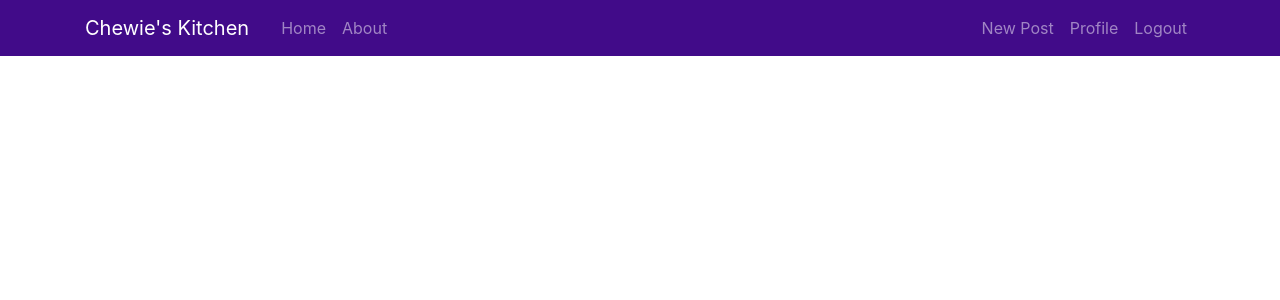
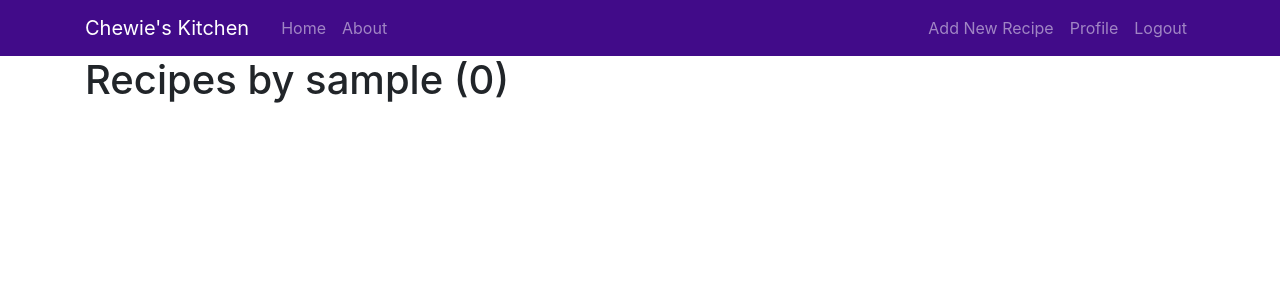
Before and after one commit to joelbenitez/house_recipe_book, a Django app: a page that uses blog/templates/blog/base.html in a window 1280 px wide. Shown: the top 300 px of the page. Run offline with Django 4.2, Linux system fonts and the light colour scheme; the visitor is signed in with stand-in values (Sample User, id 1); data comes from the database, SQL or seed files in the repository; data that the repository does not hold is empty; some libraries are stand-ins or nearby versions.

Commit message:
chore: Change blog names to recipe names (#3)
Change as many instances of the word "blog" as possible to "recipe" without
renaming the app, which is enough of an effort as to require several different
commits to do correctly without breaking anything and including the right
migrations

Co-authored-by: Cameron Will <cameron@thewills.net>

```diff
--- a/blog/admin.py
+++ b/blog/admin.py
@@ -1,7 +1,7 @@
 from django.contrib import admin
 
-from .models import Post
+from .models import Recipe
 
 # Register your models here.
 
-admin.site.register(Post)
+admin.site.register(Recipe)
--- a/blog/models.py
+++ b/blog/models.py
@@ -6,7 +6,7 @@
 # Create your models here.
 
 
-class Post(models.Model):
+class Recipe(models.Model):
     title = models.CharField(max_length=100)
     content = models.TextField()
     recipe_link = models.URLField(blank=True)
@@ -18,4 +18,4 @@
         return self.title
 
     def get_absolute_url(self):
-        return reverse("post-detail", kwargs={"pk": self.pk})
+        return reverse("recipe-detail", kwargs={"pk": self.pk})
--- a/blog/templates/blog/400.html
+++ b/blog/templates/blog/400.html
@@ -1,4 +1,4 @@
 <h1>400 Error</h1>
 <p>My Custom 400 page</p>
 
-<a href="{% url 'blog-home' %}">Go home you're drunk</a>
+<a href="{% url 'recipe-home' %}">Go home you're drunk</a>
--- a/blog/templates/blog/403.html
+++ b/blog/templates/blog/403.html
@@ -1,4 +1,4 @@
 <h1>403 Forbidden</h1>
 <p>You shall not pass</p>
 
-<a href="{% url 'blog-home' %}">Go home you're drunk</a>
+<a href="{% url 'recipe-home' %}">Go home you're drunk</a>
--- a/blog/templates/blog/404.html
+++ b/blog/templates/blog/404.html
@@ -1,4 +1,4 @@
 <h1>404 Page Not Found</h1>
 <p>My Custom 404 Page Not Found! Gatooooo</p>
 
-<a href="{% url 'blog-home' %}">Go home you're drunk</a>
+<a href="{% url 'recipe-home' %}">Go home you're drunk</a>
--- a/blog/templates/blog/500.html
+++ b/blog/templates/blog/500.html
@@ -1,4 +1,4 @@
 <h1>500 Error</h1>
 <p>My Custom 500 page</p>
 
-<a href="{% url 'blog-home' %}">Go home you're drunk</a>
+<a href="{% url 'recipe-home' %}">Go home you're drunk</a>
--- a/blog/templates/blog/base.html
+++ b/blog/templates/blog/base.html
@@ -29,22 +29,22 @@
 
 <body>
     <header class="site-header">
-        <nav class="navbar navbar-expand-md navbar-dark bg-steel fixed-top" style="background-color: #410b89;"" >
-            <div class=" container">
-            <a class="navbar-brand mr-4" href="{% url 'blog-home' %}">Chewie's Kitchen</a>
+        <nav class="navbar navbar-expand-md navbar-dark bg-steel" style="background-color: #410b89;"" >
+            <div class="container">
+            <a class="navbar-brand mr-4" href="{% url 'recipe-home' %}">Chewie's Kitchen</a>
             <button class="navbar-toggler" type="button" data-toggle="collapse" data-target="#navbarToggle"
                 aria-controls="navbarToggle" aria-expanded="false" aria-label="Toggle navigation">
                 <span class="navbar-toggler-icon"></span>
             </button>
             <div class="collapse navbar-collapse" id="navbarToggle">
                 <div class="navbar-nav mr-auto">
-                    <a class="nav-item nav-link" href="{% url 'blog-home' %}">Home</a>
+                    <a class="nav-item nav-link" href="{% url 'recipe-home' %}">Home</a>
                     <a class="nav-item nav-link" href="{% url 'blog-about' %}">About</a>
                 </div>
                 <!-- Navbar Right Side -->
                 <div class="navbar-nav">
                     {% if user.is_authenticated %}
-                    <a class="nav-item nav-link" href="{% url 'post-create' %}">New Post</a>
+                    <a class="nav-item nav-link" href="{% url 'recipe-create' %}">Add New Recipe</a>
                     <a class="nav-item nav-link" href="{% url 'profile' %}">Profile</a>
                     <a class="nav-item nav-link" href="{% url 'logout' %}">Logout</a>
                     {% else %}
@@ -80,7 +80,7 @@
                     <h3>Our Sidebar</h3>
                     <p class='text-muted'>You can put any information here you'd like.
                     <ul class="list-group">
-                        <li class="list-group-item list-group-item-light">Latest Posts</li>
+                        <li class="list-group-item list-group-item-light">Latest Recipes</li>
                         <li class="list-group-item list-group-item-light">Announcements</li>
                         <li class="list-group-item list-group-item-light">Calendars</li>
                         <li class="list-group-item list-group-item-light">etc</li>
--- a/blog/templates/blog/post_confirm_delete.html
+++ b/blog/templates/blog/recipe_confirm_delete.html
@@ -9,7 +9,7 @@
         </fieldset>
         <div class="form-group">
             <button class="btn btn-outline-danger" type="submit">Yes, Delete</button>
-            <a class="btn btn-outline-secondary" href=" {% url 'post-detail' object.id %}" type="submit">Cancel</a>
+            <a class="btn btn-outline-secondary" href=" {% url 'recipe-detail' object.id %}" type="submit">Cancel</a>
         </div>
     </form>
 </div>
--- a/blog/templates/blog/post_form.html
+++ b/blog/templates/blog/recipe_form.html
@@ -5,13 +5,13 @@
     <form method="POST">
         {% csrf_token %}
         <fieldset class="form-group">
-            <legend class="border-bottom mb-4">Create/update a post</legend>
+            <legend class="border-bottom mb-4">Create/update a recipe</legend>
             {{ form|crispy }}
         </fieldset>
         <div class="form-group">
-            <button class="btn btn-primary" type="submit">Post</button>
+            <button class="btn btn-primary" type="submit">Create</button>
             <button class="btn btn-outline-danger" type="reset">Reset</button>
-            <a class="btn btn-outline-secondary" href=" {% url 'blog-home' %}" type="submit">Cancel</a>
+            <a class="btn btn-outline-secondary" href=" {% url 'recipe-home' %}" type="submit">Cancel</a>
         </div>
     </form>
 </div>
--- a/blog/templates/blog/user_posts.html
+++ b/blog/templates/blog/user_recipes.html
@@ -1,15 +1,15 @@
 {% extends "blog/base.html" %}
 {% block content %}
-<h1 class="mb-3">Posts by {{ view.kwargs.username }} ({{ page_obj.paginator.count }})</h1>
-{% for post in posts %}
+<h1 class="mb-3">Recipes by {{ view.kwargs.username }} ({{ page_obj.paginator.count }})</h1>
+{% for recipe in recipes %}
 <article class="media content-section">
     <div class="media-body">
         <div class="article-metadata">
-            <a class="mr-2" href="{% url 'user-posts' post.author.username %}">{{ post.author }}</a>
-            <small class="text-muted">{{ post.date_posted|date:"l d F, Y" }}</small>
+            <a class="mr-2" href="{% url 'user-recipes' recipe.author.username %}">{{ recipe.author }}</a>
+            <small class="text-muted">{{ recipe.date_posted|date:"l d F, Y" }}</small>
         </div>
-        <h2><a class="article-title" href="{% url 'post-detail' post.id %}">{{ post.title }}</a></h2>
-        <p class="article-content">{{ post.content }}</p>
+        <h2><a class="article-title" href="{% url 'recipe-detail' recipe.id %}">{{ recipe.title }}</a></h2>
+        <p class="article-content">{{ recipe.content }}</p>
     </div>
 </article>
 {% endfor %}
--- a/blog/urls.py
+++ b/blog/urls.py
@@ -3,11 +3,11 @@
 from . import views
 
 urlpatterns = [
-    path("", views.PostListView.as_view(), name="blog-home"),
-    path("post/<int:pk>/", views.PostDetailView.as_view(), name="post-detail"),
-    path("post/new/", views.PostCreateView.as_view(), name="post-create"),
-    path("post/<int:pk>/update/", views.PostUpdateView.as_view(), name="post-update"),
-    path("post/<int:pk>/delete/", views.PostDeleteView.as_view(), name="post-delete"),
-    path("user/<str:username>/", views.UserPostListView.as_view(), name="user-posts"),
+    path("", views.RecipeListView.as_view(), name="recipe-home"),
+    path("recipe/<int:pk>/", views.RecipeDetailView.as_view(), name="recipe-detail"),
+    path("recipe/new/", views.RecipeCreateView.as_view(), name="recipe-create"),
+    path("recipe/<int:pk>/update/", views.RecipeUpdateView.as_view(), name="recipe-update"),
+    path("recipe/<int:pk>/delete/", views.RecipeDeleteView.as_view(), name="recipe-delete"),
+    path("user/<str:username>/", views.UserRecipeListView.as_view(), name="user-recipes"),
     path("about/", views.about, name="blog-about"),
 ]
--- a/blog/views.py
+++ b/blog/views.py
@@ -16,7 +16,7 @@
     UpdateView,
 )
 
-from .models import Post
+from .models import Recipe
 
 # Create your views here.
 
@@ -24,43 +24,43 @@
 
 
 def home(request):
-    context = {"posts": Post.objects.all()}
+    context = {"recipes": Recipe.objects.all()}
     if motd:
         messages.info(request, f"{motd}")
     return render(request, "blog/home.html", context)
 
 
-class PostListView(LoginRequiredMixin, ListView):
+class RecipeListView(LoginRequiredMixin, ListView):
 
-    model = Post
+    model = Recipe
     # New template replacing <app>/<model>_<view_type>.html
     template_name = "blog/home.html"
-    context_object_name = "posts"
+    context_object_name = "recipes"
     # In order to sort by date_posted, date_posted will reverse
     ordering = ["-date_posted"]
     paginate_by = 5
 
 
-class UserPostListView(LoginRequiredMixin, ListView):
-    model = Post
+class UserRecipeListView(LoginRequiredMixin, ListView):
+    model = Recipe
     # New template replacing <app>/<model>_<view_type>.html
-    template_name = "blog/user_posts.html"
-    context_object_name = "posts"
+    template_name = "blog/user_recipes.html"
+    context_object_name = "recipes"
     # In order to sort by date_posted, date_posted will reverse
     paginate_by = 5
 
     def get_queryset(self):
         """Returns posts that belong to the current user"""
         user = get_object_or_404(User, username=self.kwargs.get("username"))
-        return Post.objects.filter(author=user).order_by("-date_posted")
+        return Recipe.objects.filter(author=user).order_by("-date_posted")
 
 
-class PostDetailView(LoginRequiredMixin, DetailView):
-    model = Post
+class RecipeDetailView(LoginRequiredMixin, DetailView):
+    model = Recipe
 
 
-class PostCreateView(LoginRequiredMixin, CreateView):
-    model = Post
+class RecipeCreateView(LoginRequiredMixin, CreateView):
+    model = Recipe
     fields = ["title", "content", "recipe_link", "recipe_book"]
 
     def form_valid(self, form):
@@ -68,8 +68,8 @@
         return super().form_valid(form)
 
 
-class PostUpdateView(LoginRequiredMixin, UpdateView):
-    model = Post
+class RecipeUpdateView(LoginRequiredMixin, UpdateView):
+    model = Recipe
     fields = ["title", "content", "recipe_link", "recipe_book"]
 
     def form_valid(self, form):
@@ -77,19 +77,19 @@
         return super().form_valid(form)
 
     def test_func(self):
-        post = self.get_object()
-        if self.request.user == post.author:
+        recipe = self.get_object()
+        if self.request.user == recipe.author:
             return True
         return False
 
 
-class PostDeleteView(LoginRequiredMixin, DeleteView):
-    model = Post
+class RecipeDeleteView(LoginRequiredMixin, DeleteView):
+    model = Recipe
     success_url = "/"
 
     def test_func(self):
-        post = self.get_object()
-        if self.request.user == post.author:
+        recipe = self.get_object()
+        if self.request.user == recipe.author:
             return True
         return False
 
--- a/django_project/settings.py
+++ b/django_project/settings.py
@@ -145,7 +145,7 @@
 CRISPY_TEMPLATE_PACK = "bootstrap4"
 
 # Login info
-LOGIN_REDIRECT_URL = "blog-home"
+LOGIN_REDIRECT_URL = "recipe-home"
 LOGIN_URL = "login"
 
 # Uploaded files
--- a/grocery_list_actions.py
+++ b/grocery_list_actions.py
@@ -100,7 +100,7 @@
 
     for menu_item in weekly_menu:
         postgreSQL_select_Query = (
-            f"select * from blog_post where title = '{menu_item}' "
+            f"select * from blog_recipe where title = '{menu_item}' "
         )
 
         cursor.execute(postgreSQL_select_Query)
--- a/users/views.py
+++ b/users/views.py
@@ -17,7 +17,7 @@
 #             form.save()
 #             username = form.cleaned_data.get("username")
 #             messages.success(request, f"Account created for {username}")
-#             return redirect("blog-home")
+#             return redirect("recipe-home")
 #     else:
 #         form = CustomerInterconnectionForm()
 #     return render(request, "users/register.html", {"form": form, "title": "Register"})
```
Also changed, not shown: blog/templates/blog/home.html (+9 -9 lines), blog/templates/blog/recipe_detail.html (renamed from blog/templates/blog/post_detail.html, +4 -4 lines), blog/migrations/0008_rename_post_recipe.py (added).
